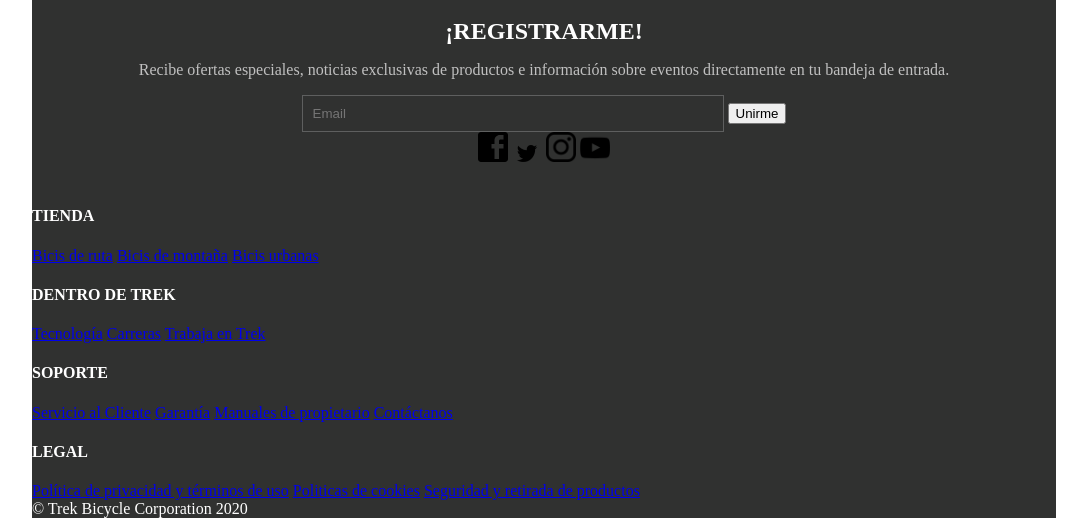
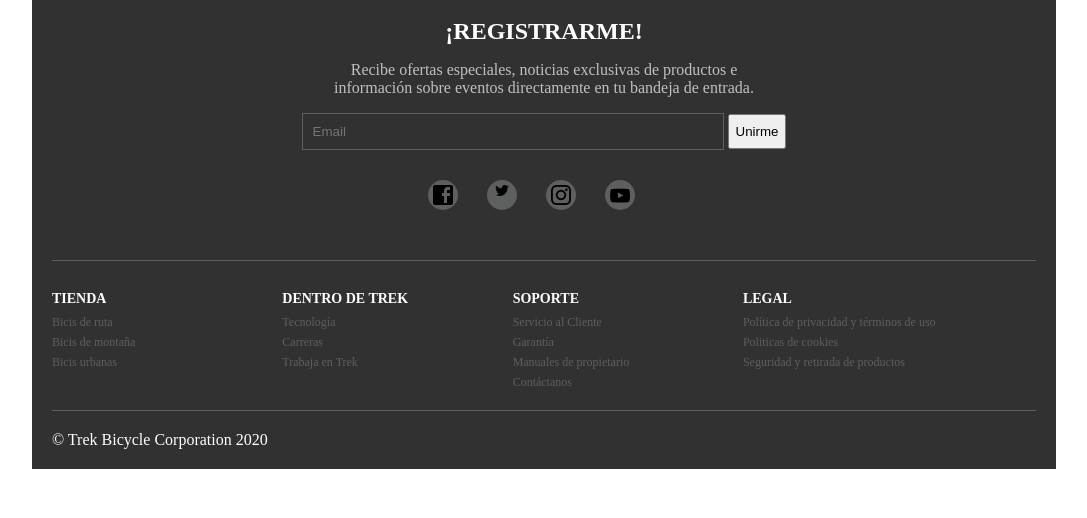
Before and after one commit to FernandoQuevedoC/RepositorioNuevo, a plain HTML site: page imagenes-ejercicioCSS3/imagenes-ejercicioCSS3/index.html in a window 1280 px wide. Shown: the part 572-1090 px from the top of the page, without its empty margins (96-1183 px from the left). After the commit the page ends 1041 px from the top, so only its background shows below. Drawn offline with Linux system fonts and the light colour scheme.

Commit message:
imagenes-ejercicioCSS3

```diff
--- a/imagenes-ejercicioCSS3/imagenes-ejercicioCSS3/estilos.css
+++ b/imagenes-ejercicioCSS3/imagenes-ejercicioCSS3/estilos.css
@@ -69,8 +69,64 @@
     color: white;
 }
 
-.redes img{
-width: 30px;
+.redes {
+
+    margin: 30px 0;
+}
+
+
+
+.redes div{
+display: inline-block;
+width: 30px ;
+height: 30px;
+margin-right: 25px;
+border-radius: 15px;
+background: #5e5f5f;
+vertical-align: top;
+
+}
+
+.redes img {
+    width: 20px;
+    padding: 5px 0;
+}
+
+.twitter {
+
+
+}
+
+.enlaces {
+    border-bottom:  1px solid #5e5f5f;
+    border-top:  1px solid #5e5f5f;
+    margin: 0 20px ;
+    padding: 30px 0 15px ;
+}
+
+.enlaces div{
+    width: 23%;
+    display: inline-block;
+    vertical-align: top;
+
+}
+
+.enlaces div h4 {
+    margin: 0 0 8px;
+    font-size: 14px;
+}
+
+.enlaces a {
+    text-decoration: none;
+    color: #5e5f5f;
+    display: block;
+    font-size: 12px;
+    margin-bottom: 5px;
+}
+
+.copy{
+    font-size: 12;
+    padding: 20px;
 }
 
 .registro h2 {
@@ -119,3 +175,8 @@
     border: 1px solid #5e5f5f;
     padding: 5px 10px;
 }
+
+#unirme {
+    height: 35px;
+
+}
--- a/imagenes-ejercicioCSS3/imagenes-ejercicioCSS3/index.html
+++ b/imagenes-ejercicioCSS3/imagenes-ejercicioCSS3/index.html
@@ -34,7 +34,7 @@
         <div class="registro">
             <h2>¡REGISTRARME!</h2>
             <p>
-                Recibe ofertas especiales, noticias exclusivas de productos e
+                Recibe ofertas especiales, noticias exclusivas de productos e <br>
                 información sobre eventos directamente en tu bandeja de entrada.
             </p>
             <form action="#">
@@ -42,10 +42,10 @@
                 <input type="submit" id="unirme" value="Unirme">
             </form>
             <div class="redes">
-                <img src="facebook.svg" alt="">
-                <img src="twitter.png" alt="">
-                <img src="instagram.png" alt="">
-                <img src="youtube.png" alt="">
+                <div> <img src="facebook.svg" alt=""> </div>
+                <div class="twitter"> <img src="twitter.png" alt=""> </div>
+                <div> <img src="instagram.png" alt=""> </div>
+                <div> <img src="youtube.png" alt=""> </div>
             </div>
         </div>
         <div class="enlaces">
```
